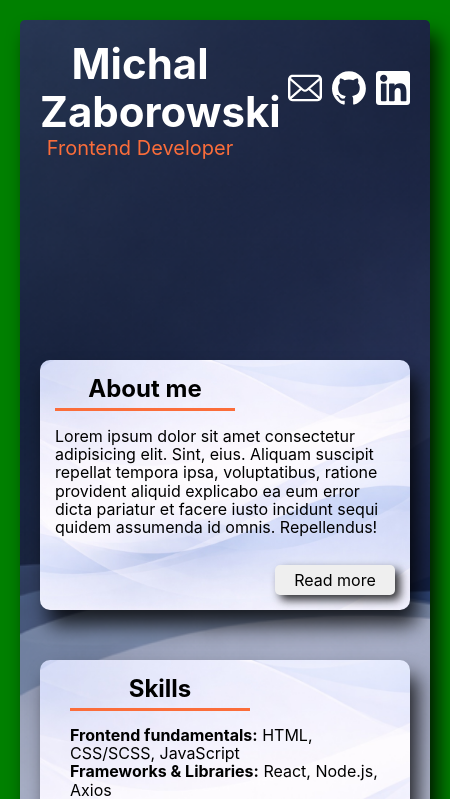
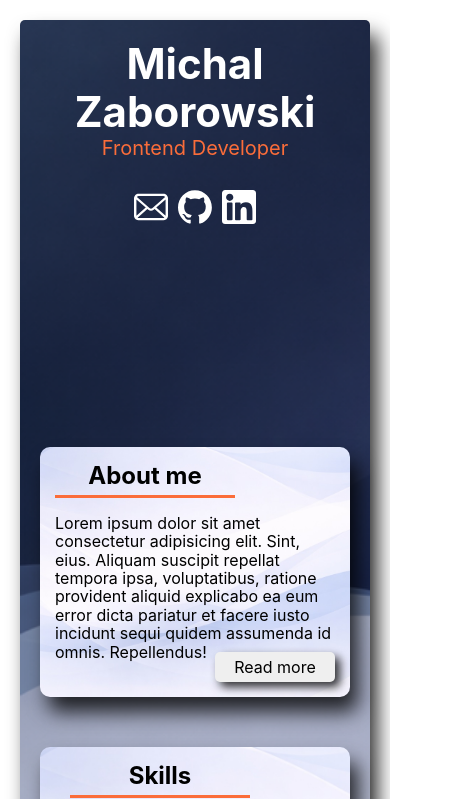
Before and after one commit to MichalZaborowski91/react-cv, a React (Create React App) app: page / in a window 390 px wide. Shown: the top 799 px of the page, 450 px wide, since content can reach past the window. Built offline with nearby package versions, Linux system fonts and the light colour scheme.

Commit message:
Width fix

```diff
--- a/src/components/Header/Header.module.scss
+++ b/src/components/Header/Header.module.scss
@@ -1,5 +1,4 @@
 .info {
-  max-width: 200px;
   height: 150px;
 
   &__title {
@@ -24,3 +23,11 @@
   flex-wrap: nowrap;
   justify-content: space-between;
 }
+
+@media (max-width: 440px) {
+  .header {
+    flex-direction: column;
+    flex-wrap: wrap;
+    justify-content: center;
+  }
+}
--- a/src/index.css
+++ b/src/index.css
@@ -5,9 +5,8 @@ body {
     sans-serif;
   -webkit-font-smoothing: antialiased;
   -moz-osx-font-smoothing: grayscale;
-  background-color: green;
   padding: 20px;
-  min-width: 450px;
+  min-width: 320px;
 }
 
 code {
```
